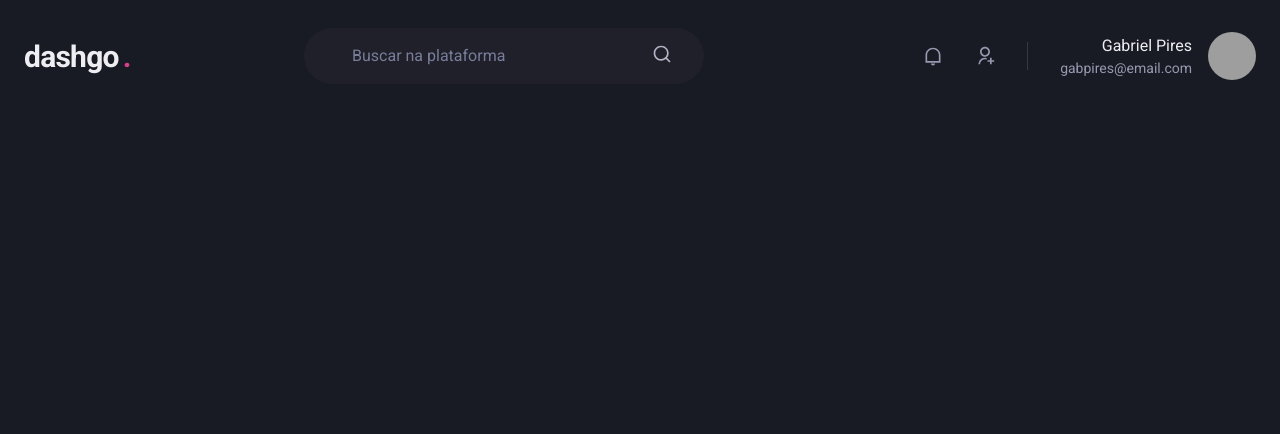
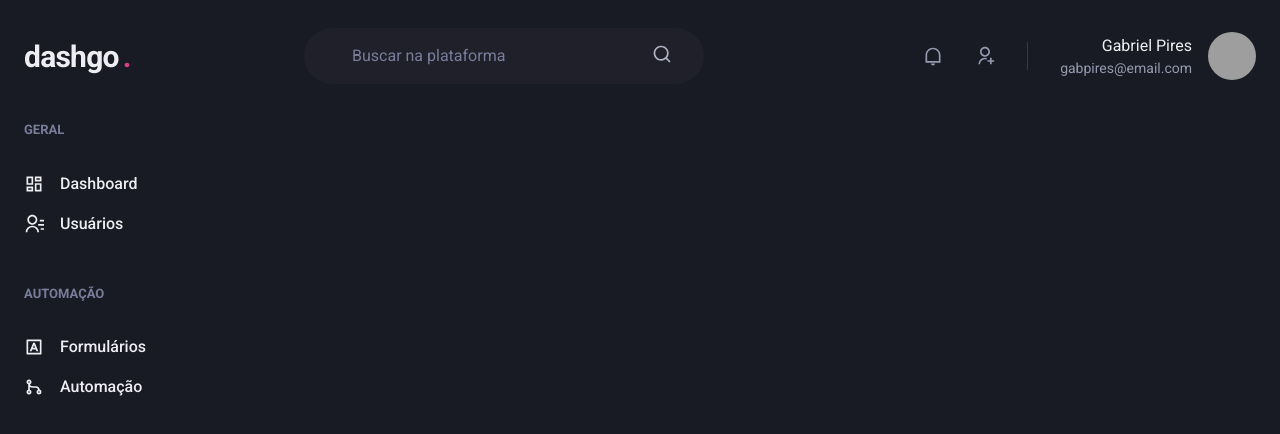
Before and after one commit to GabriPires/dashgo, a Next.js app: page /dashboard in a window 1280 px wide. Shown: the top 434 px of the page. Built offline with nearby package versions, Linux system fonts and the light colour scheme; grey boxes are pictures that could not be loaded.

Commit message:
feat: dashboard sidebar

```diff
--- /dev/null
+++ b/src/components/Sidebar.tsx
@@ -0,0 +1,54 @@
+import { Box, Icon, Link, Stack, Text } from '@chakra-ui/react';
+import {
+  RiContactsLine,
+  RiDashboardLine,
+  RiGitMergeLine,
+  RiInputMethodLine,
+} from 'react-icons/ri';
+
+export const Sidebar: React.FC = () => {
+  return (
+    <Box as={'aside'} w={64} mr={8}>
+      <Stack spacing={12} align={'flex-start'}>
+        <Box>
+          <Text fontWeight={'bold'} color={'gray.400'} fontSize={'small'}>
+            GERAL
+          </Text>
+          <Stack spacing={4} mt={8} align={'stretch'}>
+            <Link display={'flex'} alignItems={'center'}>
+              <Icon as={RiDashboardLine} fontSize={20} />
+              <Text ml={4} fontWeight={'medium'}>
+                Dashboard
+              </Text>
+            </Link>
+            <Link display={'flex'} alignItems={'center'}>
+              <Icon as={RiContactsLine} fontSize={20} />
+              <Text ml={4} fontWeight={'medium'}>
+                Usuários
+              </Text>
+            </Link>
+          </Stack>
+        </Box>
+        <Box>
+          <Text fontWeight={'bold'} color={'gray.400'} fontSize={'small'}>
+            AUTOMAÇÃO
+          </Text>
+          <Stack spacing={4} mt={8} align={'stretch'}>
+            <Link display={'flex'} alignItems={'center'}>
+              <Icon as={RiInputMethodLine} fontSize={20} />
+              <Text ml={4} fontWeight={'medium'}>
+                Formulários
+              </Text>
+            </Link>
+            <Link display={'flex'} alignItems={'center'}>
+              <Icon as={RiGitMergeLine} fontSize={20} />
+              <Text ml={4} fontWeight={'medium'}>
+                Automação
+              </Text>
+            </Link>
+          </Stack>
+        </Box>
+      </Stack>
+    </Box>
+  );
+};
--- a/src/pages/dashboard.tsx
+++ b/src/pages/dashboard.tsx
@@ -1,7 +1,17 @@
+import { Flex } from '@chakra-ui/react';
 import { Header } from '../components/Header';
+import { Sidebar } from '../components/Sidebar';
 
 const Dashboard = () => {
-  return <Header />;
+  return (
+    <Flex direction={'column'} h={'100vh'}>
+      <Header />
+
+      <Flex w={'100%'} my={6} maxW={1480} mx={'auto'} px={6}>
+        <Sidebar />
+      </Flex>
+    </Flex>
+  );
 };
 
 export default Dashboard;
```
